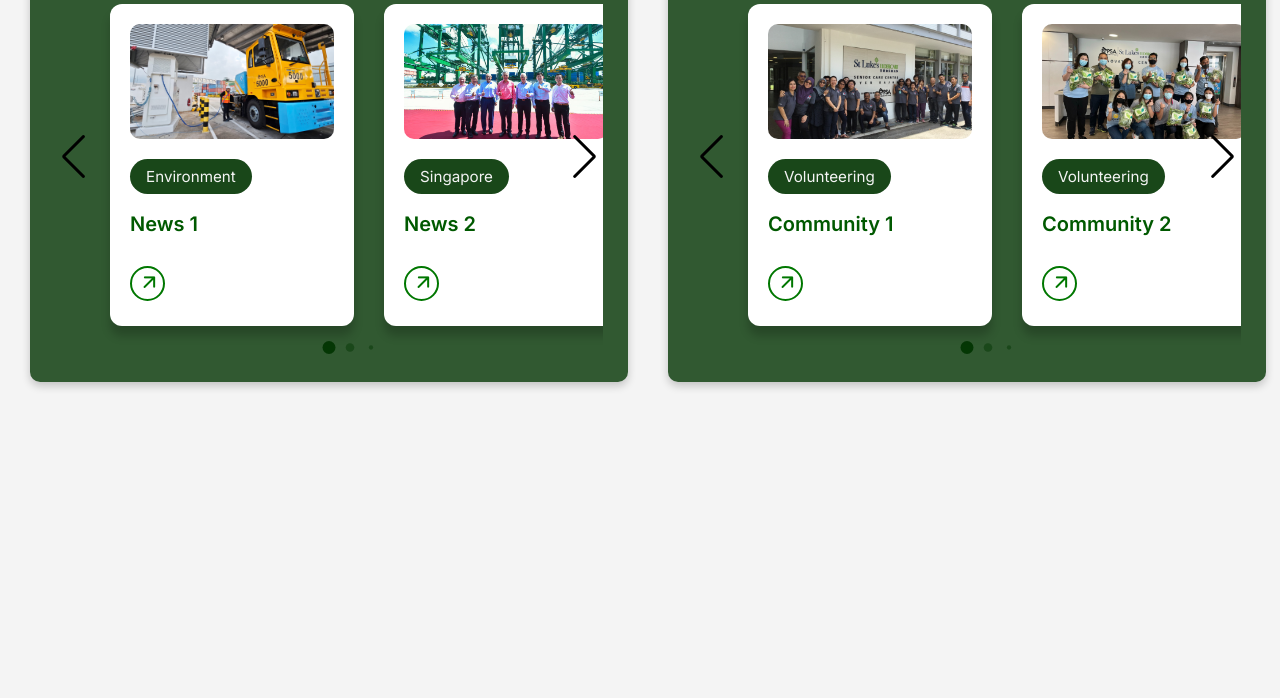
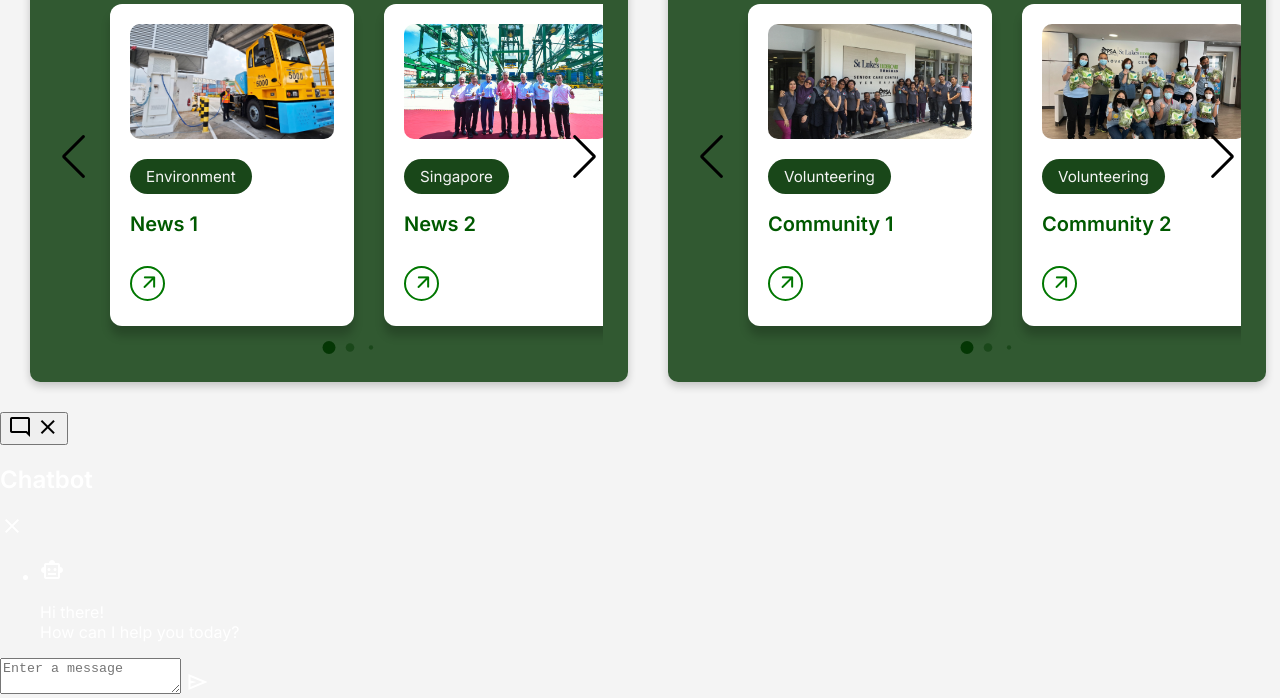
Before and after one commit to itsbrandonaw/PSA, a plain HTML site: page home.html in a window 1280 px wide. Shown: the part 623-1321 px from the top of the page. Before the commit the page ends 1035 px from the top, so only its background shows below. Drawn offline with nearby package versions, Linux system fonts and the light colour scheme.

Commit message:
added chatbot but still at works

```diff
--- a/home.html
+++ b/home.html
@@ -9,6 +9,9 @@
     <link href="https://fonts.googleapis.com/css2?family=Inter:wght@400;600&display=swap" rel="stylesheet"
         href="home.css">
     <link rel="stylesheet" href="https://cdn.jsdelivr.net/npm/swiper@11/swiper-bundle.min.css">
+    <link rel="stylesheet" href="https://fonts.googleapis.com/css2?family=Material+Symbols+Outlined:opsz,wght,FILL,GRAD@48,400,0,0" />
+
+
     <style>
         body {
             font-family: 'Inter', sans-serif;
@@ -528,10 +531,37 @@
         </div>
     </div>
 
+    <!-- Chatbot -->
+    <button class="chatbot-toggler">
+        <span class="material-symbols-outlined">mode_comment</span>
+        <span class="material-symbols-outlined">close</span>
+    </button>
+    <div class="chatbot">
+        <header>
+            <h2>Chatbot</h2>
+            <span class="close-btn material-symbols-outlined">close</span>
+        </header>
+        <ul class="chatbox">
+            <li class="chat incoming">
+                <span class="material-symbols-outlined">smart_toy</span>
+                <p>Hi there!<br>How can I help you today?</p>
+            </li>
+
+        </ul>
+
+        <div class="chat-input">
+            <textarea placeholder="Enter a message" required></textarea>
+            <span id="send-btn" class="material-symbols-outlined">send</span>
+        </div>
+    </div>
+
     <!-- Swiper js script-->
     <script src="https://cdn.jsdelivr.net/npm/swiper@11/swiper-bundle.min.js"></script>
     <script src="home.js"></script>
 
+    <!-- Chatbot -->
+    <script src="chatbot.js" defer></script>
+
 </body>
 
 </html>
```
